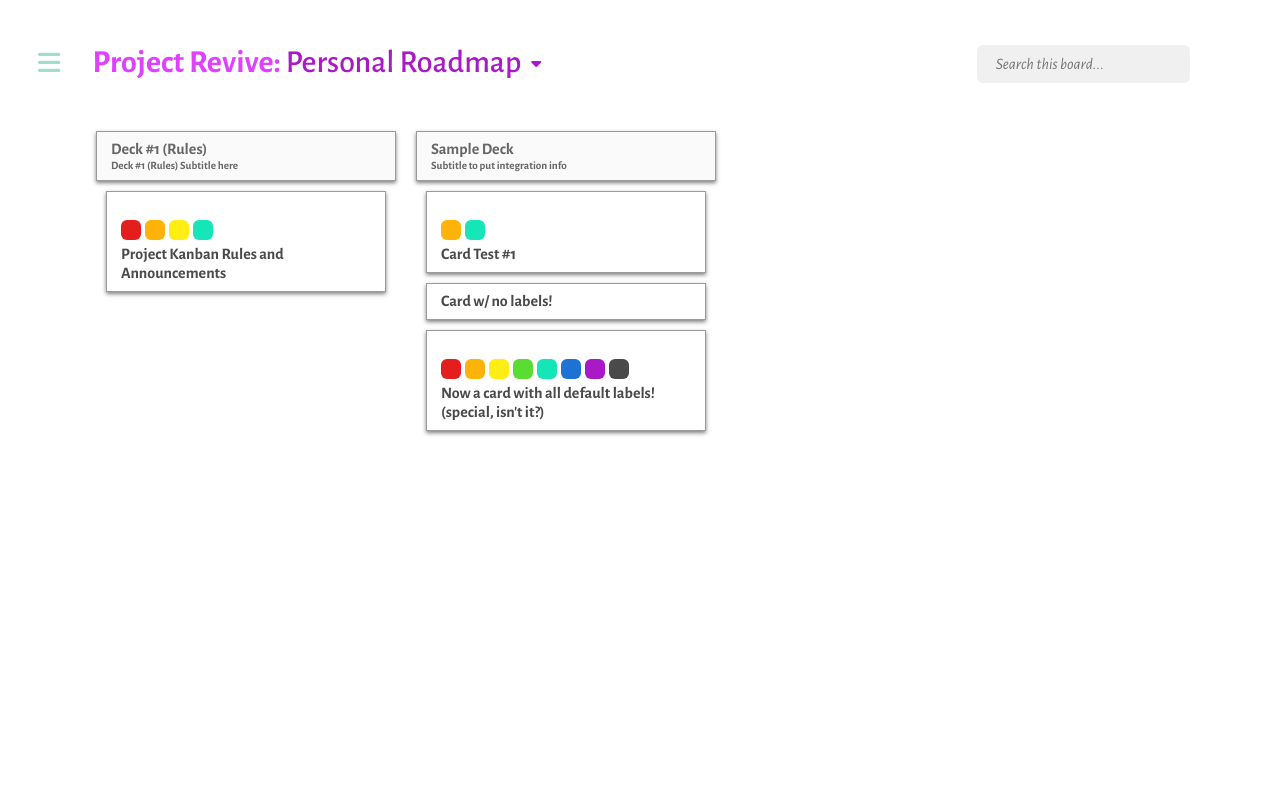
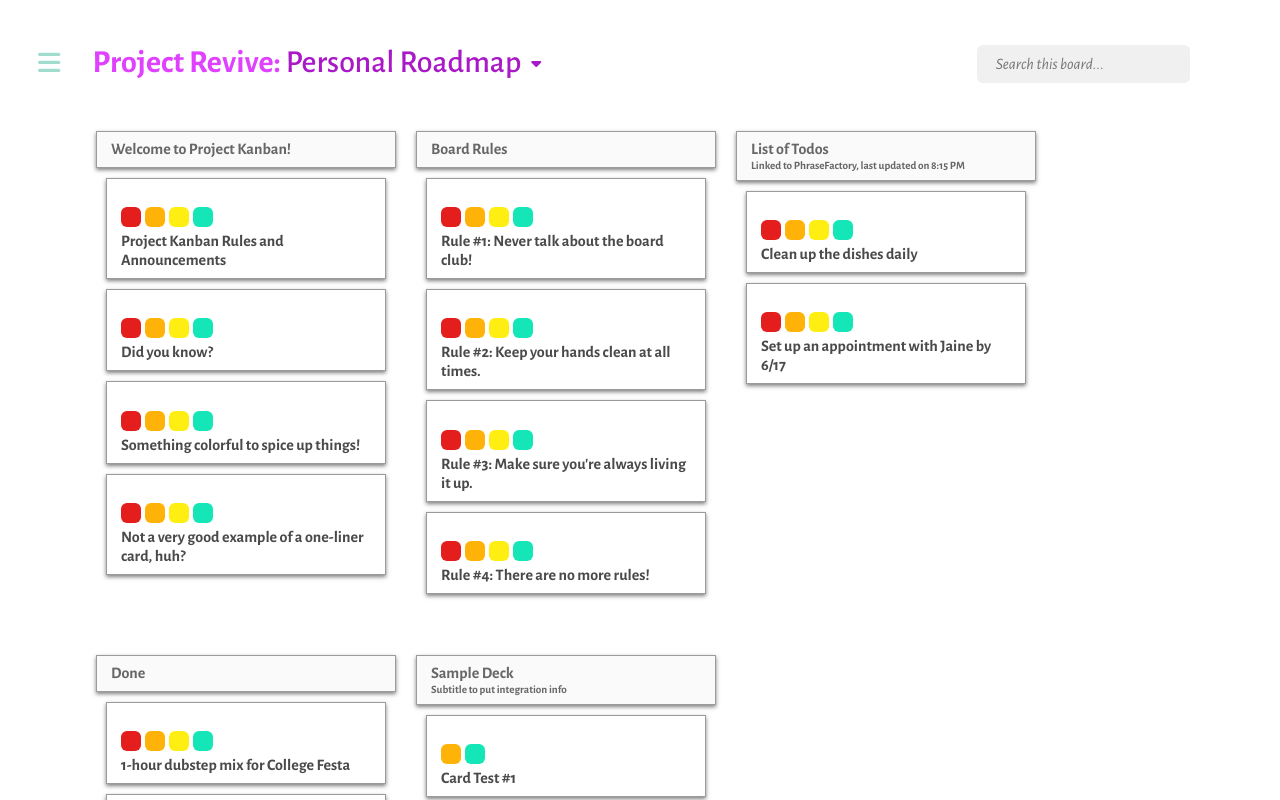
Before and after one commit to encadyma/enca-kanban, an Angular app: page /board in a window 1280 px wide. Shown: the top 800 px of the page. Built offline with nearby package versions, Linux system fonts and the light colour scheme.

Commit message:
Updated board data and styling to include 'add card' functionality and more

```diff
--- a/src/app/board/board.component.css
+++ b/src/app/board/board.component.css
@@ -151,3 +151,30 @@
 .deck-card-label.blue { background-color: #1D72D4; }
 .deck-card-label.purple { background-color: #A919C7; }
 .deck-card-label.black { background-color: #4A4A4A; }
+
+.deck:hover > .deck-action-add-card {
+  opacity: 1;
+  transition: all 150ms ease;
+  -webkit-transition: all 150ms ease;
+}
+
+.deck-action-add-card {
+  width: 294px;
+  border: 3px solid #50E3C2;
+  padding: 8px 0;
+  text-align: center;
+  background-color: #FFFFFF;
+  box-shadow: 0px 2px 4px rgba(0, 0, 0, 0.5);
+  font-weight: 700;
+  color: #15AB89;
+  cursor: pointer;
+  margin-top: 20px;
+  transition: all 150ms ease;
+  -webkit-transition: all 150ms ease;
+  opacity: 0;
+}
+.deck-action-add-card:hover {
+  box-shadow: 0px 2px 8px rgba(0, 0, 0, 0.8);
+  transition: all 150ms ease;
+  -webkit-transition: all 150ms ease;
+}
--- a/src/app/board/board.component.html
+++ b/src/app/board/board.component.html
@@ -8,22 +8,23 @@
   <input class="board-search" type="text" placeholder="Search this board..."/>
 </div>
 <div class="board-decks-container">
-  <div class="deck">
+  <div class="deck" *ngFor="let deck of test_board.decks">
     <div class="deck-header">
-      <span class="deck-title">Deck #1 (Rules)</span>
-      <span class="deck-subtitle">Deck #1 (Rules) Subtitle here</span>
+      <span class="deck-title">{{deck.title}}</span>
+      <span class="deck-subtitle" *ngIf="deck.subtitle">{{deck.subtitle}}</span>
     </div>
     <div class="deck-cards">
-      <div class="deck-card">
+      <div class="deck-card" *ngFor="let card of deck.cards">
         <ul class="deck-card-labels">
           <li class="deck-card-label red"></li>
           <li class="deck-card-label orange"></li>
           <li class="deck-card-label yellow"></li>
           <li class="deck-card-label turq"></li>
         </ul>
-        <span class="deck-card-title">Project Kanban Rules and Announcements</span>
+        <span class="deck-card-title">{{card.title}}</span>
       </div>
     </div>
+    <div class="deck-action-add-card">+ ADD CARD</div>
   </div>
 
   <!-- sample deck -->
@@ -57,5 +58,6 @@
         <span class="deck-card-title">Now a card with all default labels! (special, isn't it?)</span>
       </div>
     </div>
+    <div class="deck-action-add-card">+ ADD CARD</div>
   </div>
 </div>
--- a/src/app/board/board.component.ts
+++ b/src/app/board/board.component.ts
@@ -13,12 +13,21 @@
     workspace: "Project Revive",
     decks: [
       {
-        title: "Deck #1 (Rules)",
+        title: "Welcome to Project Kanban!",
         cards: [
           { title: "Project Kanban Rules and Announcements" },
           { title: "Did you know?" },
           { title: "Something colorful to spice up things!" },
           { title: "Not a very good example of a one-liner card, huh?" }
+        ]
+      },
+      {
+        title: "Board Rules",
+        cards: [
+          { title: "Rule #1: Never talk about the board club!" },
+          { title: "Rule #2: Keep your hands clean at all times." },
+          { title: "Rule #3: Make sure you're always living it up." },
+          { title: "Rule #4: There are no more rules!" },
         ]
       },
       {
@@ -35,7 +44,7 @@
           { title: "1-hour dubstep mix for College Festa" },
           { title: "50 page paper on AI (due by finals)" }
         ]
-      }
+      },
     ]
   };
 }
```
